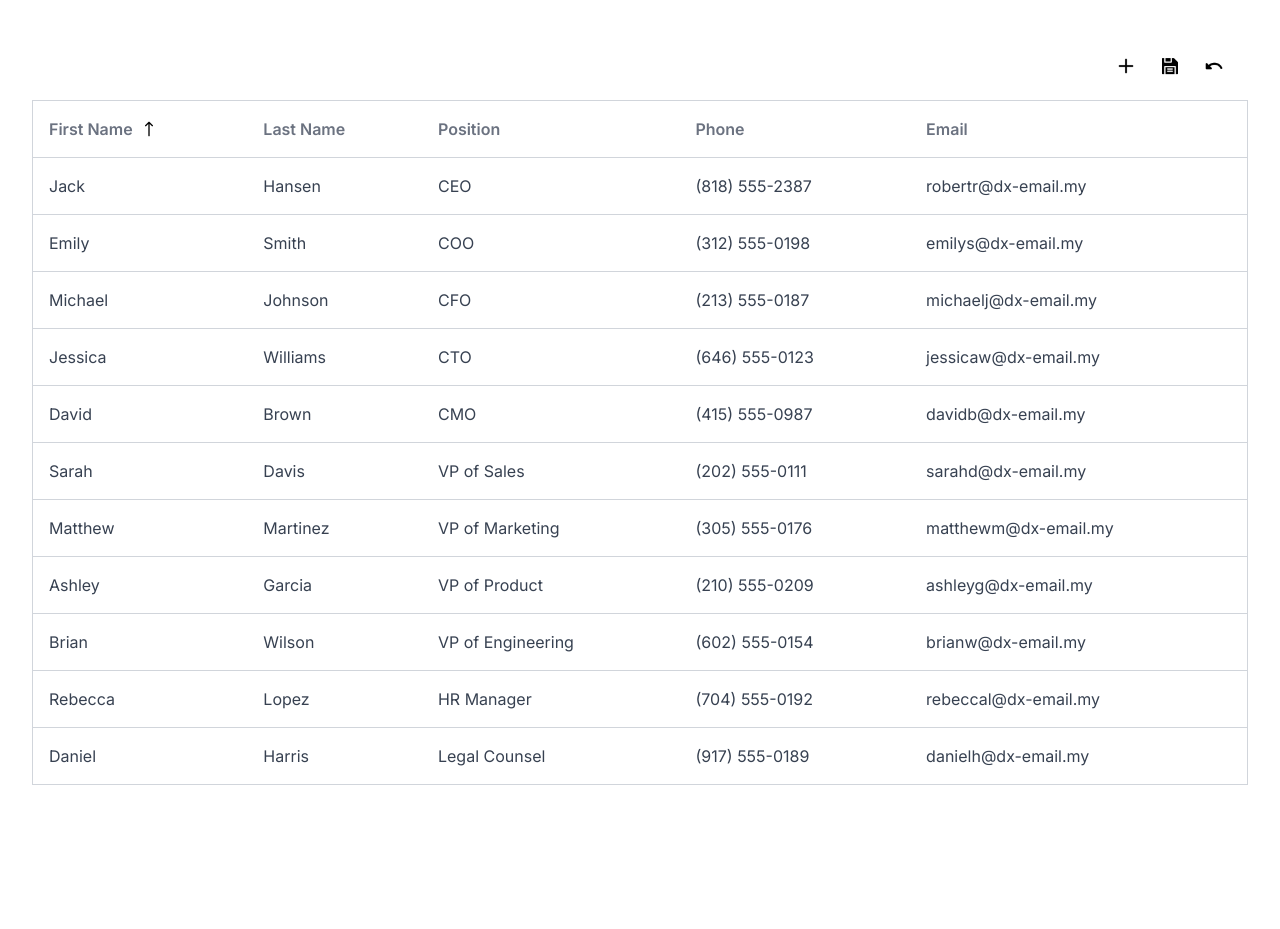
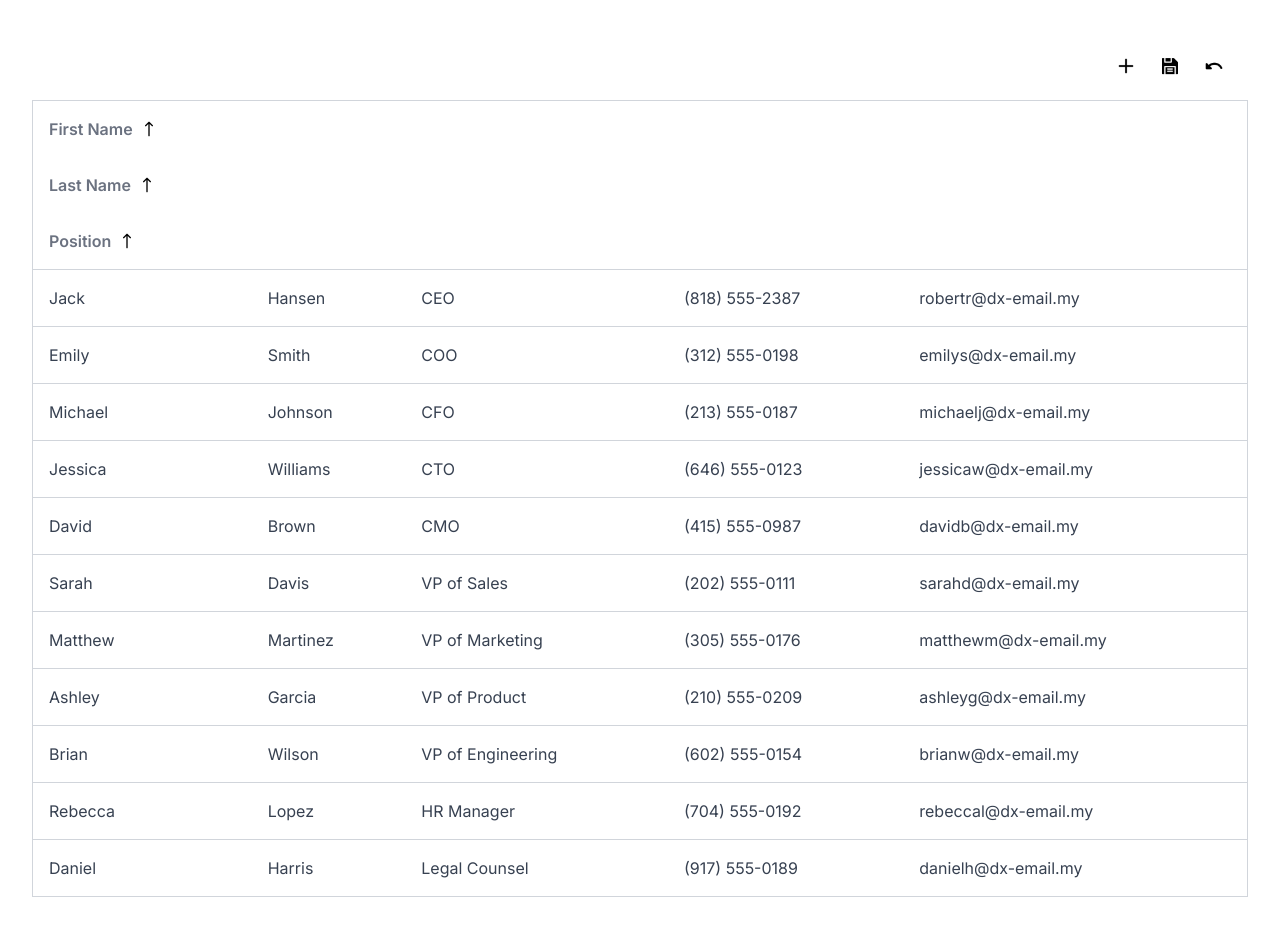
Before and after one commit to fitrirdz/df568ccb-1619-4958-b4f4-ea6972013c94, a Next.js app: page / in a window 1280 px wide. Before the commit the page ends 817 px from the top, so only its background shows below. Built offline with nearby package versions, Linux system fonts and the light colour scheme.

Commit message:
Separate components

```diff
--- a/app/components/Table.tsx
+++ b/app/components/Table.tsx
@@ -1,6 +1,6 @@
 import React from 'react';
-import ArrowIcon from '@/public/icons/up-arrow.png';
 import Image from 'next/image';
+import TableHeaderCol from './TableHeaderCol';
 
 const Table = () => {
   const dummyData = [
@@ -87,28 +87,9 @@ const Table = () => {
     <table className='flex-1 w-full border border-gray-300 border-b-0'>
       <thead>
         <tr className='border-b border-gray-300 text-gray-500 font-semibold'>
-          <td className='p-4 hover:bg-gray-100 hover:cursor-pointer hover:text-black flex items-center gap-2'>
-            First Name
-            <Image
-              src={ArrowIcon}
-              alt='arrow'
-              width={16}
-              height={24}
-              style={{ filter: 'grayscale(100%)' }}
-            />
-          </td>
-          <td className='p-4 hover:bg-gray-100 hover:cursor-pointer hover:text-black'>
-            Last Name
-          </td>
-          <td className='p-4 hover:bg-gray-100 hover:cursor-pointer hover:text-black'>
-            Position
-          </td>
-          <td className='p-4 hover:bg-gray-100 hover:cursor-pointer hover:text-black'>
-            Phone
-          </td>
-          <td className='p-4 hover:bg-gray-100 hover:cursor-pointer hover:text-black'>
-            Email
-          </td>
+          <TableHeaderCol title='First Name' />
+          <TableHeaderCol title='Last Name' />
+          <TableHeaderCol title='Position' />
         </tr>
       </thead>
       <tbody>
--- /dev/null
+++ b/app/components/TableHeaderCol.tsx
@@ -0,0 +1,20 @@
+import Image from 'next/image';
+import React from 'react';
+import ArrowIcon from '@/public/icons/up-arrow.png';
+
+const TableHeaderCol = ({ title }: { title: string }) => {
+  return (
+    <td className='p-4 hover:bg-gray-100 hover:cursor-pointer hover:text-black flex items-center gap-2'>
+      {title}
+      <Image
+        src={ArrowIcon}
+        alt='arrow'
+        width={16}
+        height={24}
+        style={{ filter: 'grayscale(100%)' }}
+      />
+    </td>
+  );
+};
+
+export default TableHeaderCol;
```
